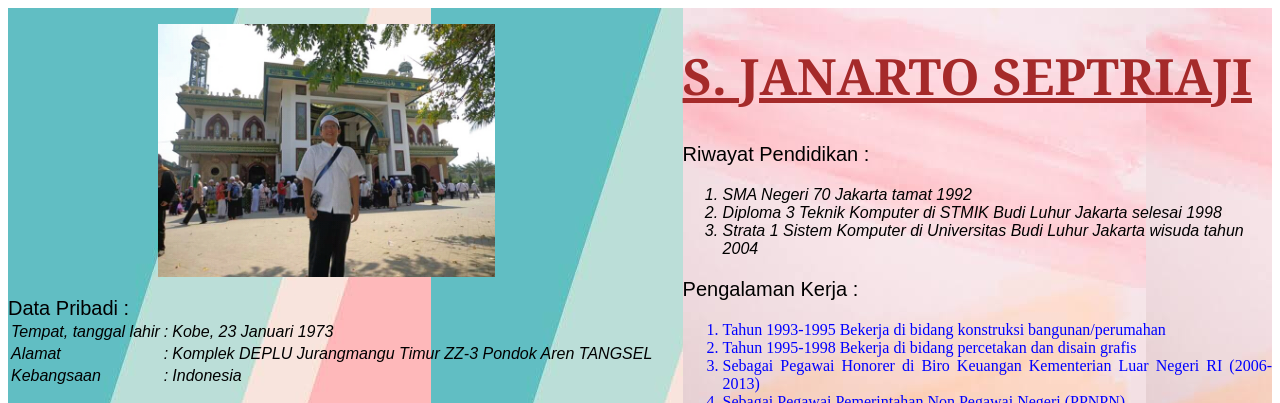
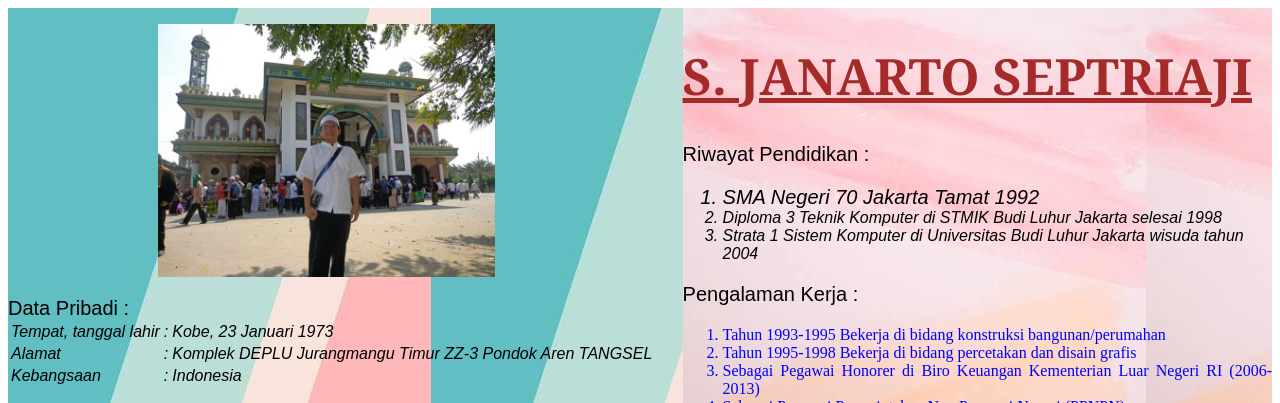
Before and after one commit to anangjanarto/prakerja, a plain HTML site: page portfolio.html in a window 1280 px wide. Shown: the top 403 px of the page. Drawn offline with Linux system fonts and the light colour scheme.

Commit message:
Update portfolio.html

```diff
--- a/portfolio.html
+++ b/portfolio.html
@@ -29,7 +29,7 @@
             <h1 class="teks1"><u>S. Janarto Septriaji</u></h1>
             <p class="tulisan_dua">Riwayat Pendidikan :</p>
                 <ol class="tulisan_tiga">
-                    <li>SMA Negeri 70 Jakarta tamat 1992</li>
+                    <li class="tulisan_dua">SMA Negeri 70 Jakarta tamat 1992</li>
                     <li>Diploma 3 Teknik Komputer di STMIK Budi Luhur Jakarta selesai 1998</li>
                     <li>Strata 1 Sistem Komputer di Universitas Budi Luhur Jakarta wisuda tahun 2004&nbsp;</li>
                 </ol>
```
